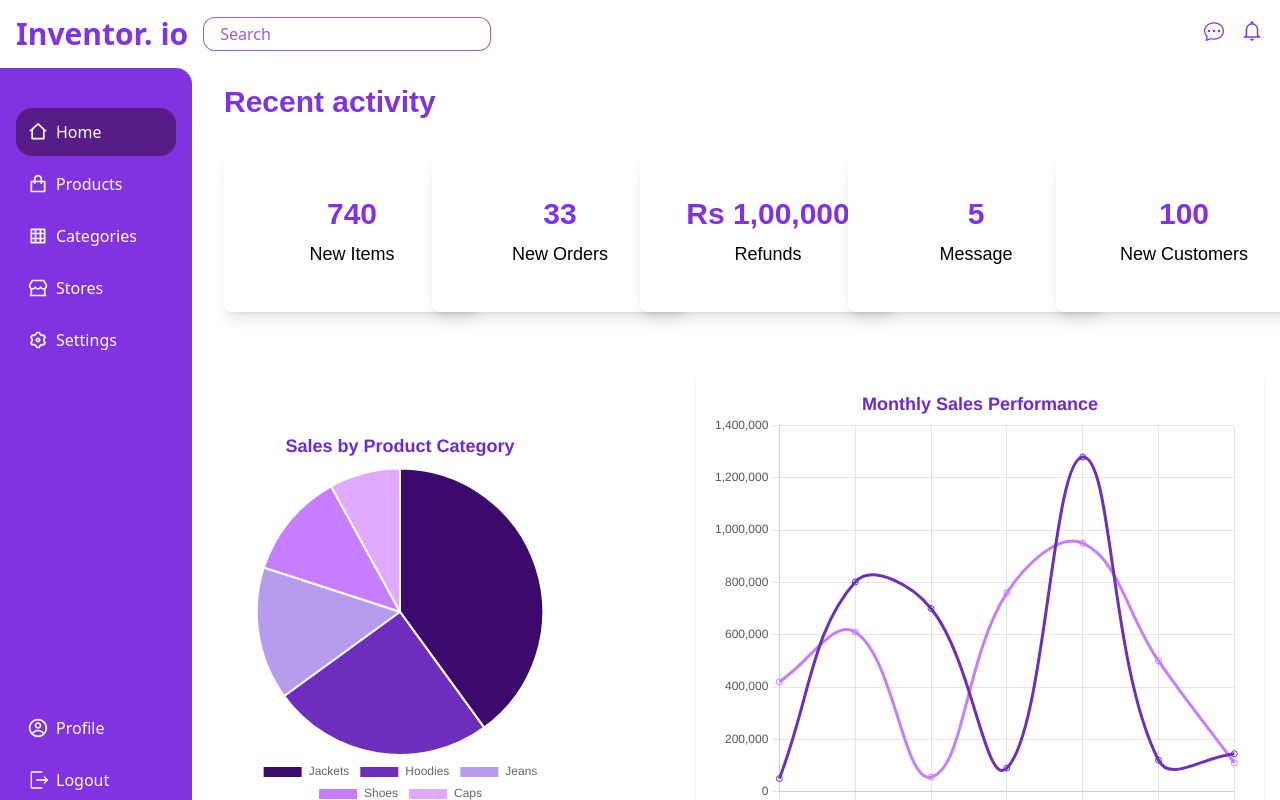
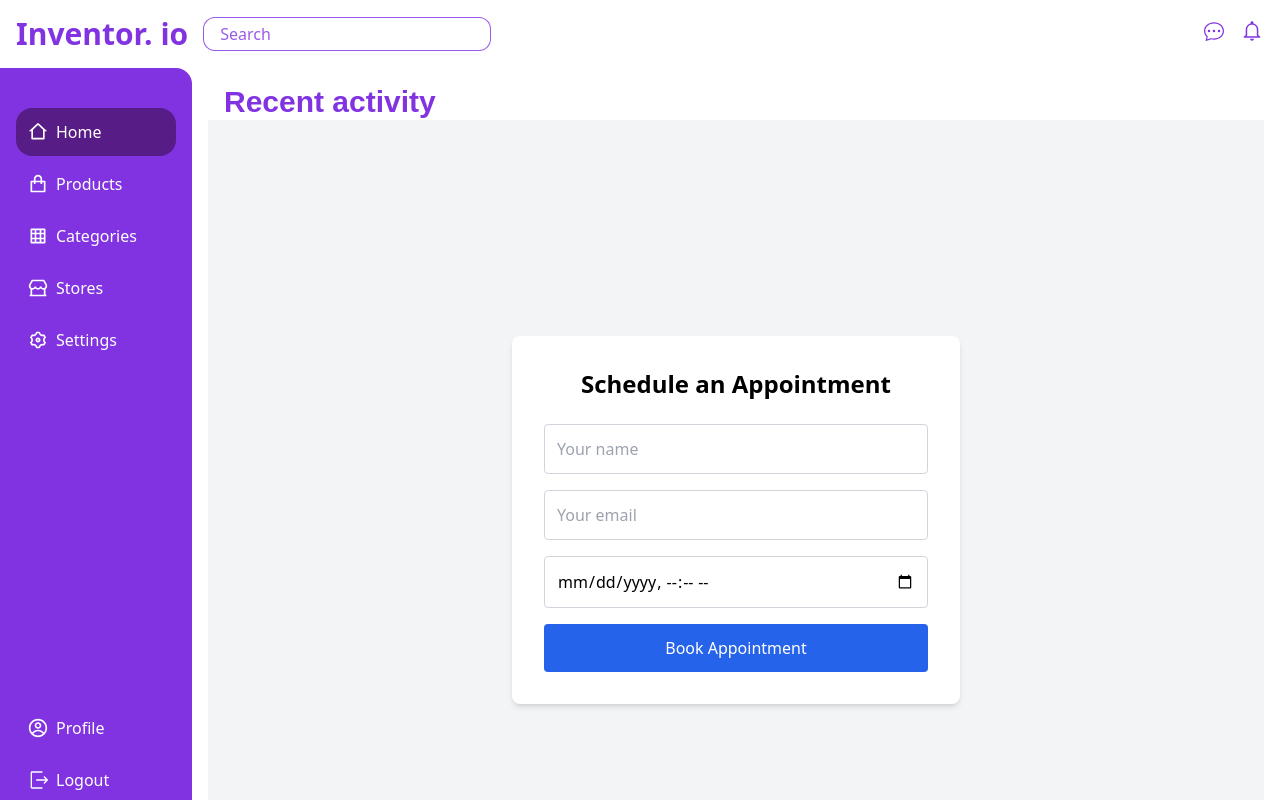
Before and after one commit to tamangkarma/Dern-support, a React (Vite) app: page / in a window 1280 px wide. Built offline with nearby package versions, Linux system fonts and the light colour scheme; sample sign-in values are in the browser's storage.

Commit message:
chore:scheduling page added

```diff
--- a/src/Pages/Homepage.jsx
+++ b/src/Pages/Homepage.jsx
@@ -4,6 +4,7 @@ import { TopItemCategories } from "../Components/Categories/TopItemsCategories";
 import { StockNumbers } from "../Components/StockNo/StockNumbers";
 import { StoreList } from "../Components/StoreList/StoreList";
 import { LineGraph } from "../Components/LineGraph";
+import SchedulePage from "./Scheduling";
 
 const Homepage = () => {
   return (
@@ -12,6 +13,7 @@ const Homepage = () => {
         <h1 className="text-3xl font-bold ml-4 text-primary font-arial">
           Recent activity
         </h1>
+        <SchedulePage/>
       </div>
       <div className="grid grid-cols-1 md:grid-cols-2 lg:grid-cols-3 xl:grid-cols-5 gap-4 p-4 font-poppins mt-4">
         <HomeBox Quantity="740" title="New Items" />
--- /dev/null
+++ b/src/Pages/Scheduling.jsx
@@ -0,0 +1,72 @@
+import React, { useState } from "react";
+import axios from "axios";
+
+export default function SchedulePage() {
+  const [name, setName] = useState("");
+  const [email, setEmail] = useState("");
+  const [date, setDate] = useState("");
+
+  const handleSubmit = async (e) => {
+    e.preventDefault();
+
+    try {
+      const res = await axios.post("http://localhost:3000/booking/book", {
+        name,
+        email,
+        date,
+      });
+
+      alert("Booking created successfully!");
+      console.log("Booking:", res.data.booking);
+
+      // Clear form
+      setName("");
+      setEmail("");
+      setDate("");
+    } catch (err) {
+      console.error(err);
+      alert(err?.response?.data?.message || "Error creating booking");
+    }
+  };
+
+  return (
+    <div className="flex flex-col items-center justify-center min-h-screen bg-gray-100 p-4">
+      <div className="bg-white shadow-md rounded-lg p-8 max-w-md w-full">
+        <h1 className="text-2xl font-bold mb-6 text-center">Schedule an Appointment</h1>
+
+        <form onSubmit={handleSubmit} className="space-y-4">
+          <input
+            type="text"
+            placeholder="Your name"
+            value={name}
+            onChange={(e) => setName(e.target.value)}
+            className="w-full border border-gray-300 p-3 rounded focus:outline-none focus:ring focus:border-blue-400"
+            required
+          />
+          <input
+            type="email"
+            placeholder="Your email"
+            value={email}
+            onChange={(e) => setEmail(e.target.value)}
+            className="w-full border border-gray-300 p-3 rounded focus:outline-none focus:ring focus:border-blue-400"
+            required
+          />
+          <input
+            type="datetime-local"
+            value={date}
+            onChange={(e) => setDate(e.target.value)}
+            className="w-full border border-gray-300 p-3 rounded focus:outline-none focus:ring focus:border-blue-400"
+            required
+          />
+
+          <button
+            type="submit"
+            className="w-full bg-blue-600 text-white py-3 rounded hover:bg-blue-700 transition"
+          >
+            Book Appointment
+          </button>
+        </form>
+      </div>
+    </div>
+  );
+}
```
